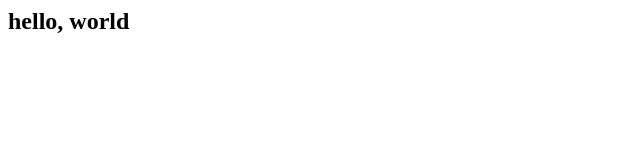
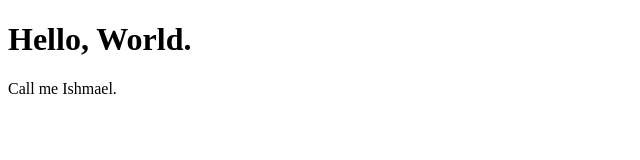
Before and after one commit to paulrhaydock/website, a plain HTML site: page index.html in a window 1280 px wide. Shown: the whole page, without its empty margins (0-640 px from the left). Drawn offline with Linux system fonts and the light colour scheme.

Commit message:
Add HTML5 structure

```diff
--- a/index.html
+++ b/index.html
@@ -1 +1,13 @@
-<h2>hello, world</h2>
+<!DOCTYPE html>
+<html lang="en">
+<head>
+    <meta charset="UTF-8">
+    <meta http-equiv="X-UA-Compatible" content="IE=edge">
+    <meta name="viewport" content="width=device-width, initial-scale=1.0">
+    <title>This is the tab title.</title>
+</head>
+<body>
+    <h1>Hello, World.</h1>
+    <p>Call me Ishmael.</p>
+</body>
+</html>
```
